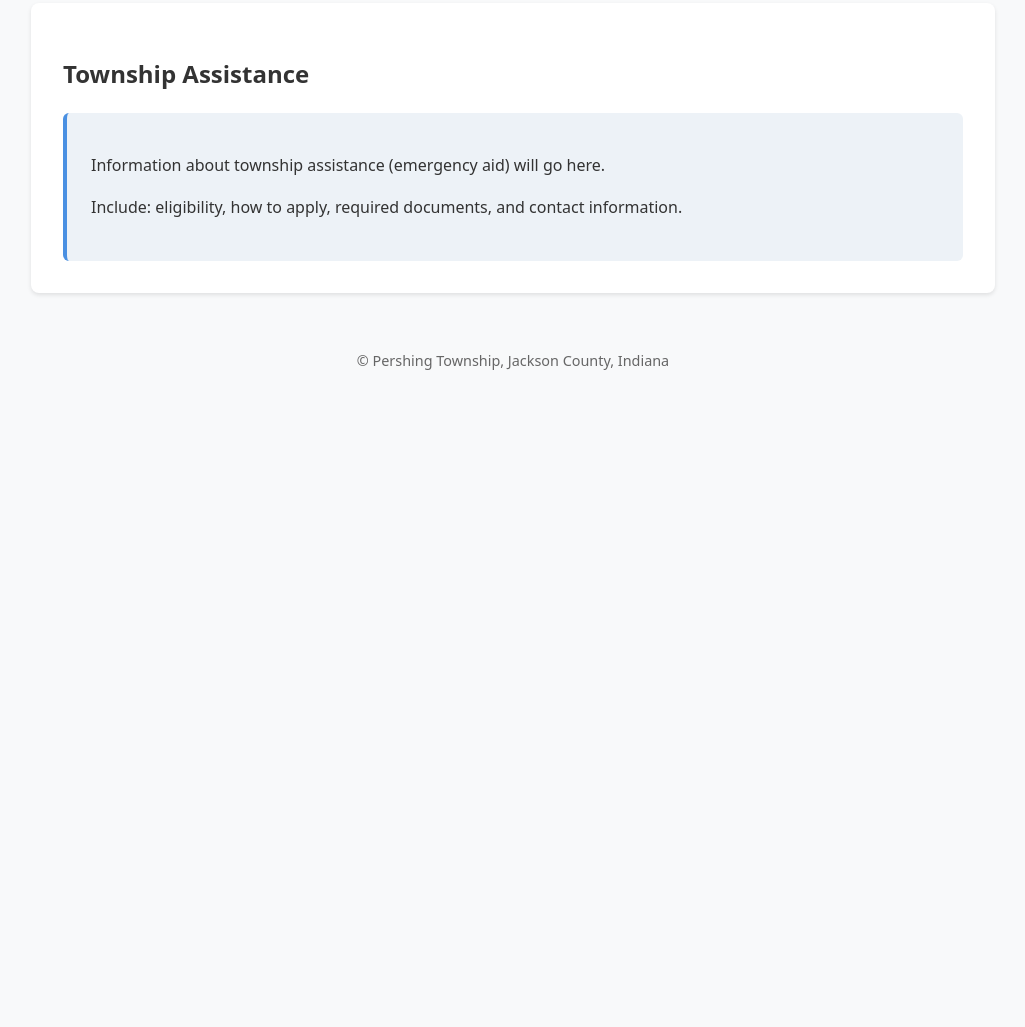
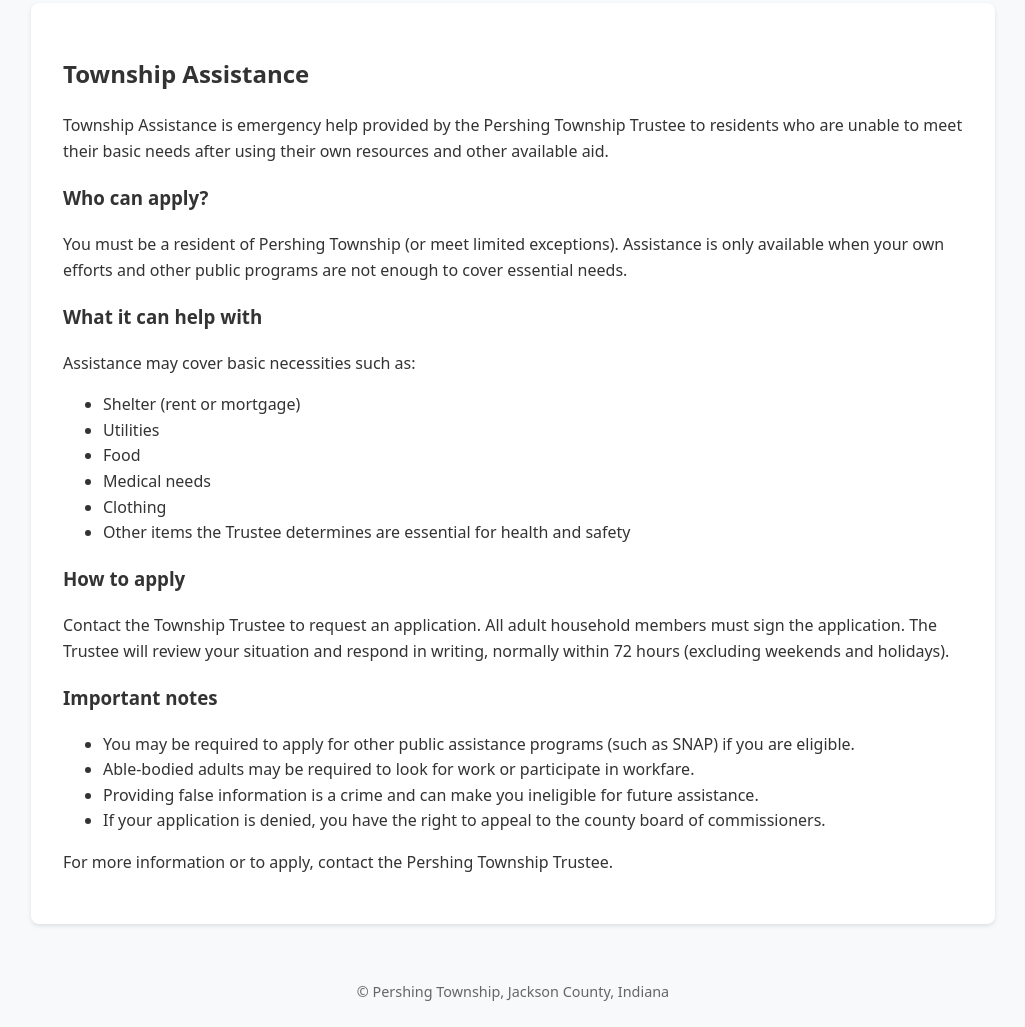
Before and after one commit to NA9VY/pershing-township, a plain HTML site: page assistance.html in a window 1280 px wide. Shown: the part 178-1205 px from the top of the page, without its empty margins (127-1152 px from the left). Before the commit the page ends 800 px from the top, so only its background shows below. Drawn offline with Linux system fonts and the light colour scheme.

Commit message:
Add Township Assistance summary for the public

```diff
--- a/assistance.html
+++ b/assistance.html
@@ -24,10 +24,34 @@
   </nav>
   <main>
     <h2>Township Assistance</h2>
-    <div class="placeholder">
-      <p>Information about township assistance (emergency aid) will go here.</p>
-      <p>Include: eligibility, how to apply, required documents, and contact information.</p>
-    </div>
+    <p>Township Assistance is emergency help provided by the Pershing Township Trustee to residents who are unable to meet their basic needs after using their own resources and other available aid.</p>
+
+    <h3>Who can apply?</h3>
+    <p>You must be a resident of Pershing Township (or meet limited exceptions). Assistance is only available when your own efforts and other public programs are not enough to cover essential needs.</p>
+
+    <h3>What it can help with</h3>
+    <p>Assistance may cover basic necessities such as:</p>
+    <ul>
+      <li>Shelter (rent or mortgage)</li>
+      <li>Utilities</li>
+      <li>Food</li>
+      <li>Medical needs</li>
+      <li>Clothing</li>
+      <li>Other items the Trustee determines are essential for health and safety</li>
+    </ul>
+
+    <h3>How to apply</h3>
+    <p>Contact the Township Trustee to request an application. All adult household members must sign the application. The Trustee will review your situation and respond in writing, normally within 72 hours (excluding weekends and holidays).</p>
+
+    <h3>Important notes</h3>
+    <ul>
+      <li>You may be required to apply for other public assistance programs (such as SNAP) if you are eligible.</li>
+      <li>Able-bodied adults may be required to look for work or participate in workfare.</li>
+      <li>Providing false information is a crime and can make you ineligible for future assistance.</li>
+      <li>If your application is denied, you have the right to appeal to the county board of commissioners.</li>
+    </ul>
+
+    <p>For more information or to apply, contact the Pershing Township Trustee.</p>
   </main>
   <footer>
     &copy; Pershing Township, Jackson County, Indiana
```
